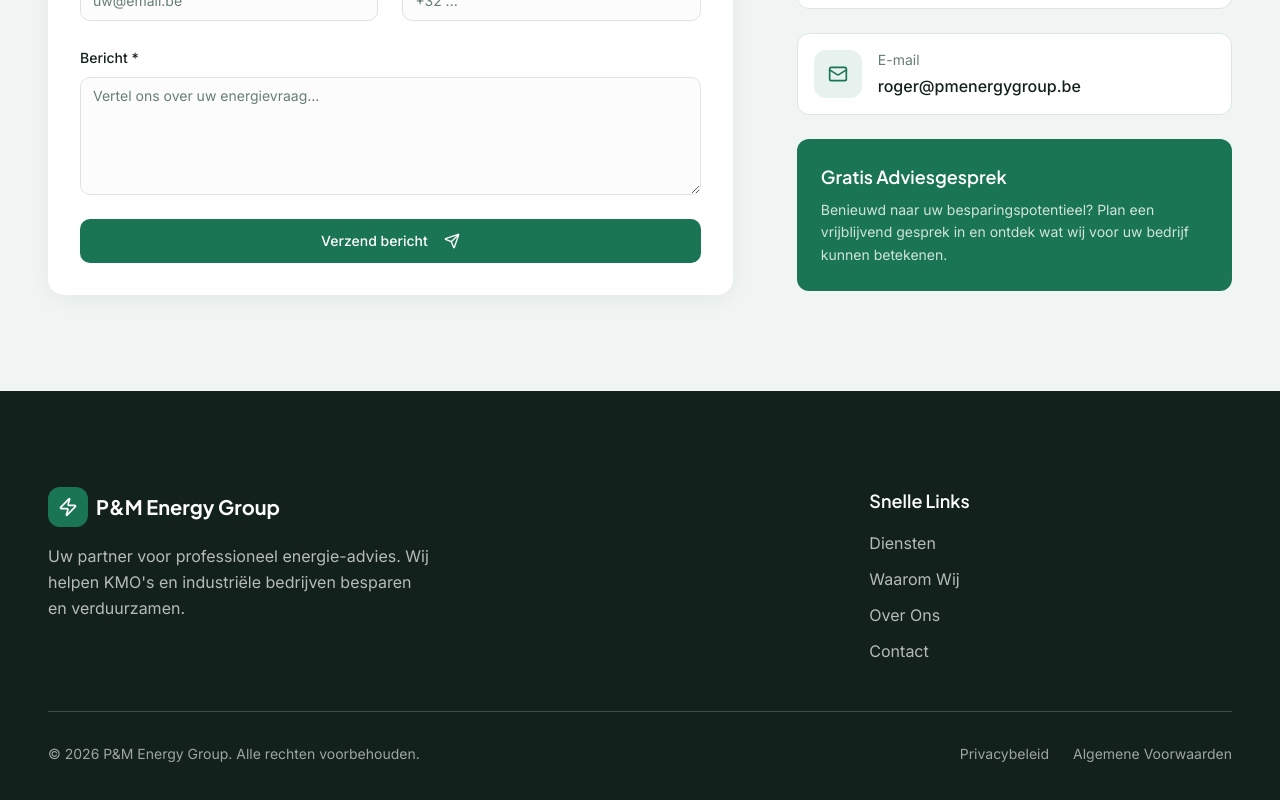
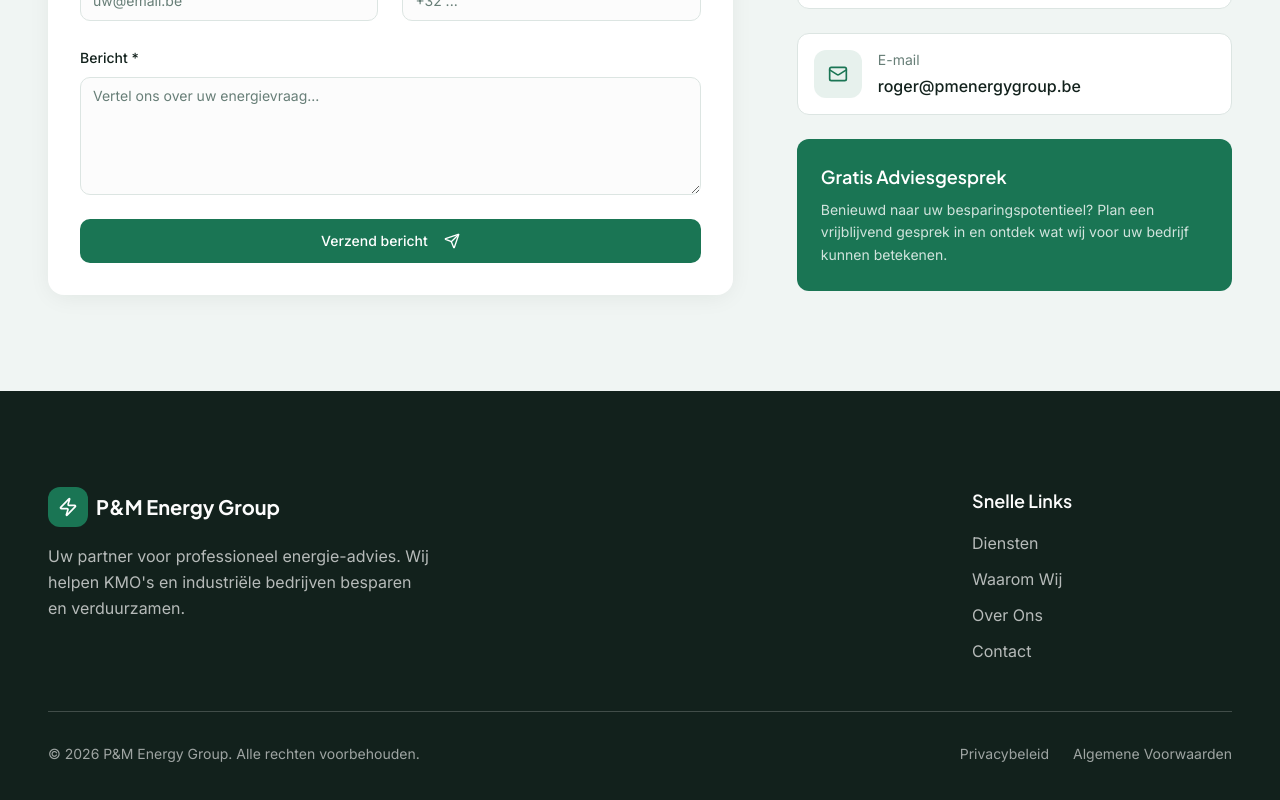
Before and after one commit to Cvaernewyck/pardo-energy, a React (Vite) app: page / in a window 1280 px wide. Shown: the part 3598-4398 px from the top of the page. Built offline with nearby package versions, Linux system fonts and the light colour scheme.

Commit message:
diensten footer comment colspan

```diff
--- a/src/components/Footer.tsx
+++ b/src/components/Footer.tsx
@@ -6,9 +6,9 @@
   return (
     <footer className="bg-foreground text-background section-padding">
       <div className="container-max">
-        <div className="grid md:grid-cols-3 gap-8 lg:gap-12 mb-12">
+        <div className="grid md:grid-cols-4 gap-8 lg:gap-12 mb-12">
           {/* Logo & Description */}
-          <div className="md:col-span-2">
+          <div className="md:col-span-3">
             <a href="#" className="flex items-center gap-2 mb-4">
               <div className="w-10 h-10 rounded-lg bg-primary flex items-center justify-center">
                 <Zap className="w-5 h-5 text-primary-foreground" />
```
